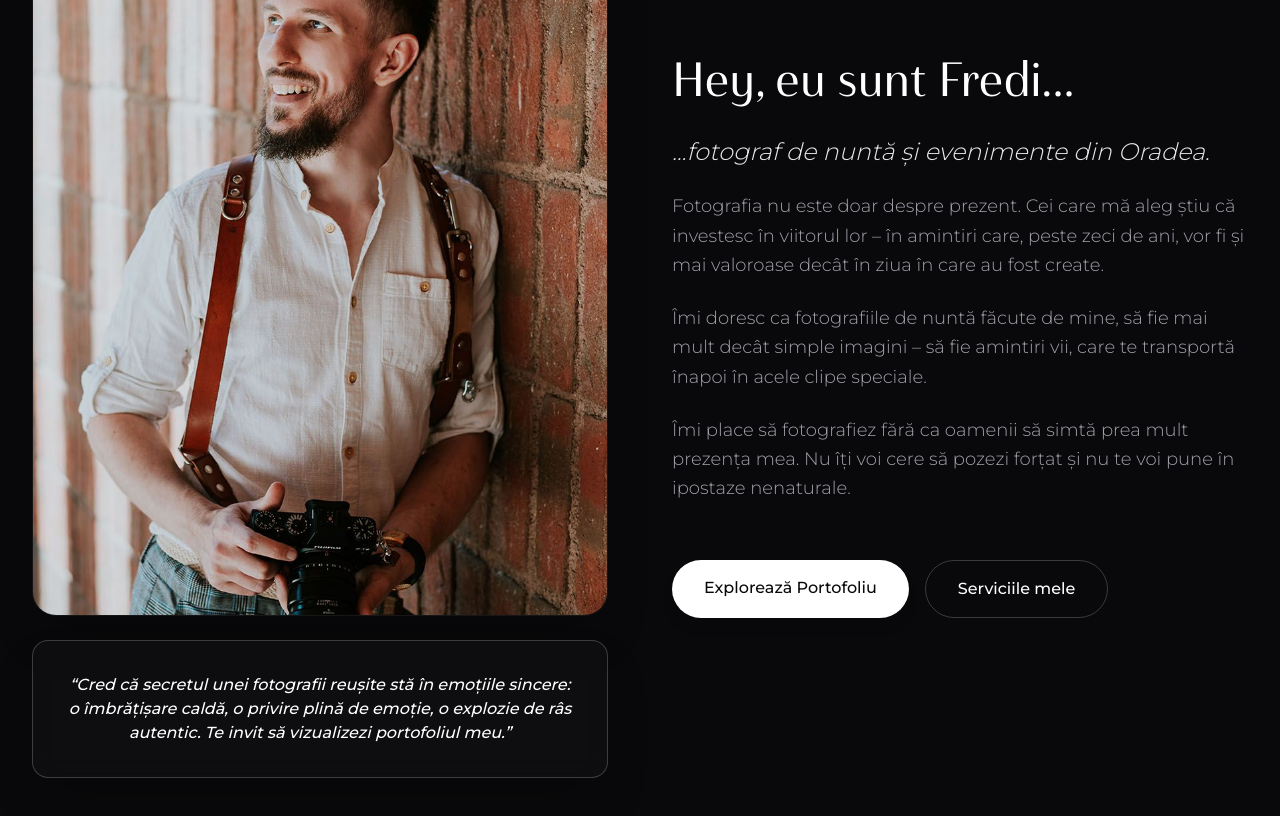
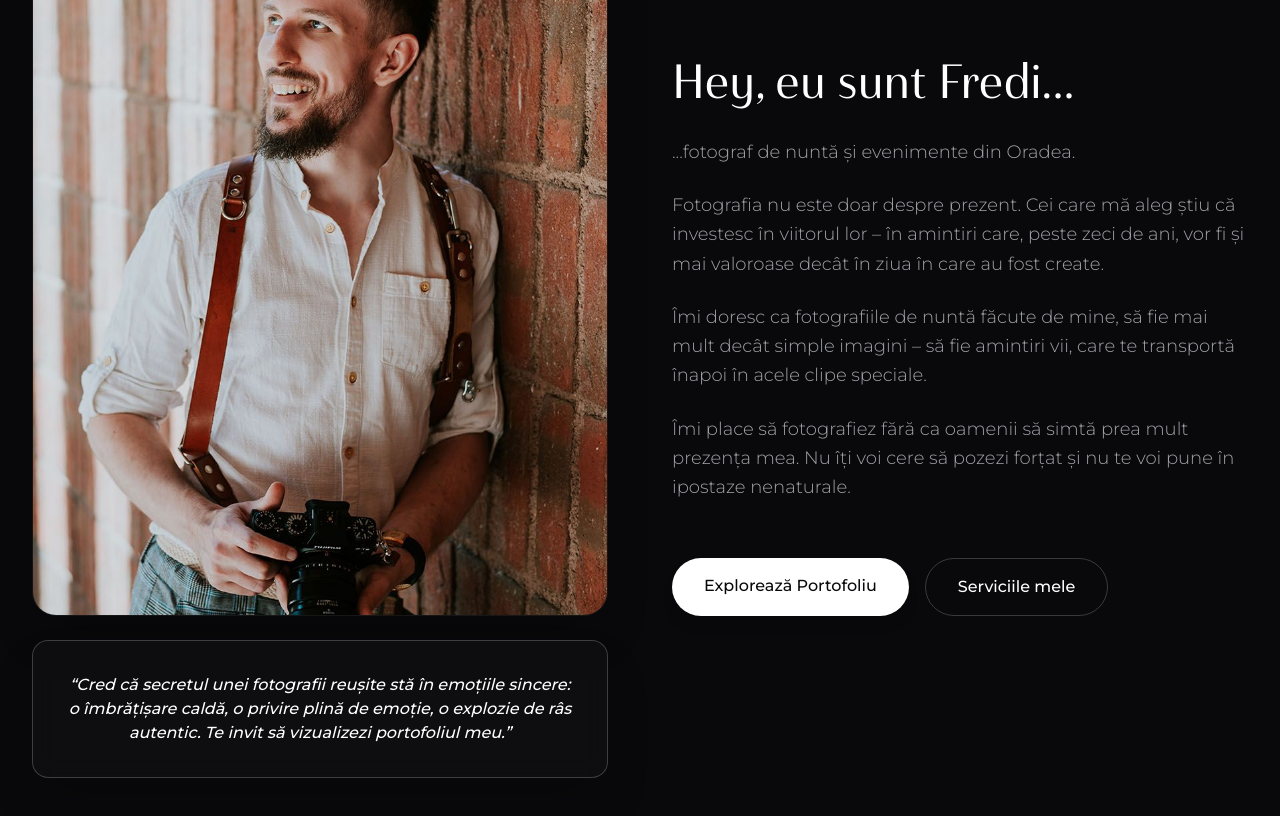
Before and after one commit to kristofihans/TrueFrame, a React (Vite) app: page /#/ in a window 1280 px wide. Shown: the part 1000-1816 px from the top of the page. Built offline with nearby package versions, Linux system fonts and the light colour scheme.

Commit message:
updated font for specific text

```diff
--- a/src/pages/Home.jsx
+++ b/src/pages/Home.jsx
@@ -123,7 +123,7 @@ export default function Home() {
             >
               <h2 className="text-4xl md:text-5xl font-serif font-normal text-white mb-6">Hey, eu sunt Fredi...</h2>
               <div className="text-zinc-400 leading-relaxed text-lg font-light space-y-6">
-                <p className="text-white text-2xl italic font-sans opacity-90">...fotograf de nuntă și evenimente din Oradea.</p>
+                <p>...fotograf de nuntă și evenimente din Oradea.</p>
                 <p>
                   Fotografia nu este doar despre prezent. Cei care mă aleg știu că investesc în viitorul lor – în amintiri care, peste zeci de ani, vor fi și mai valoroase decât în ziua în care au fost create.
                 </p>
```
